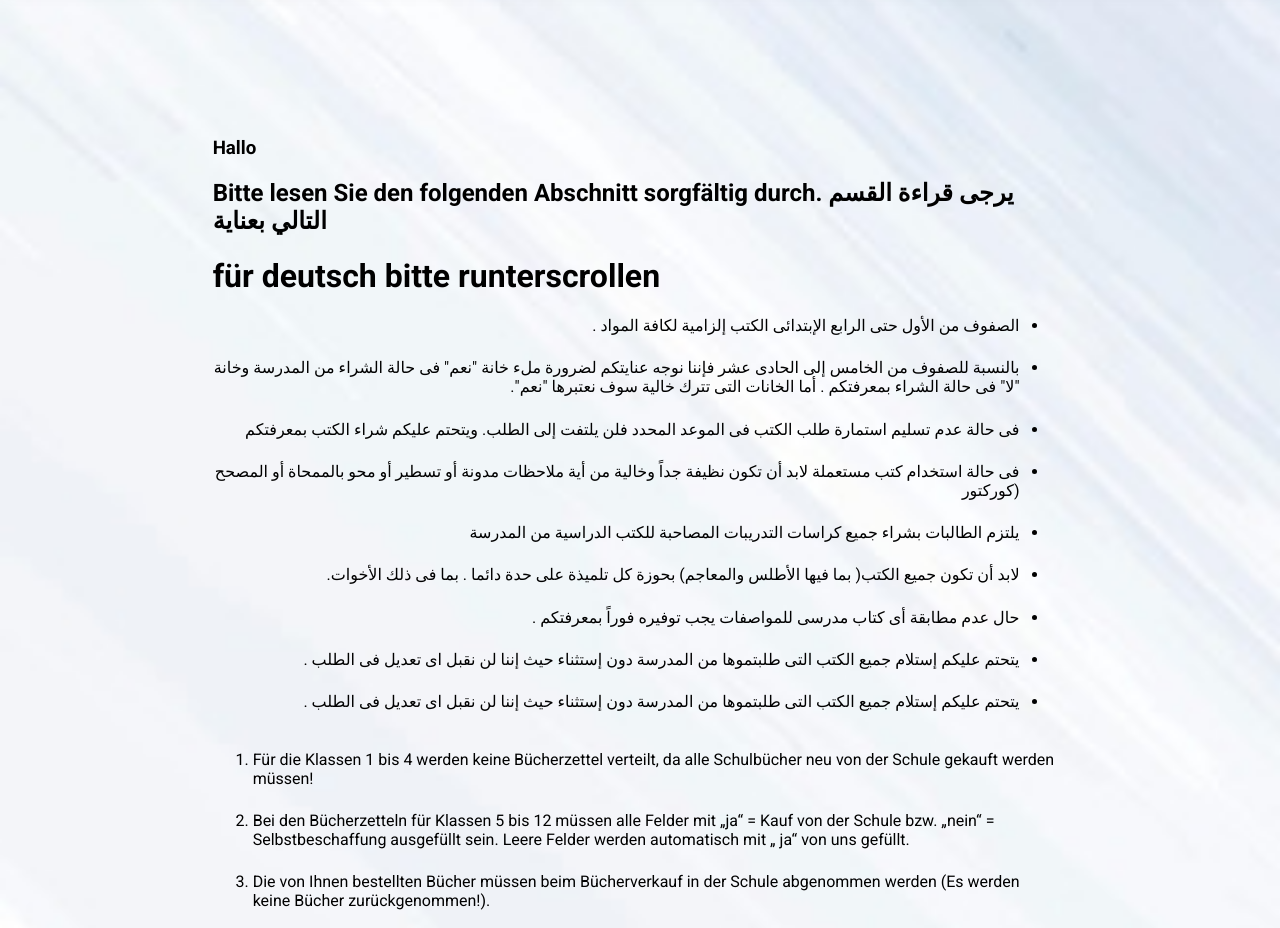
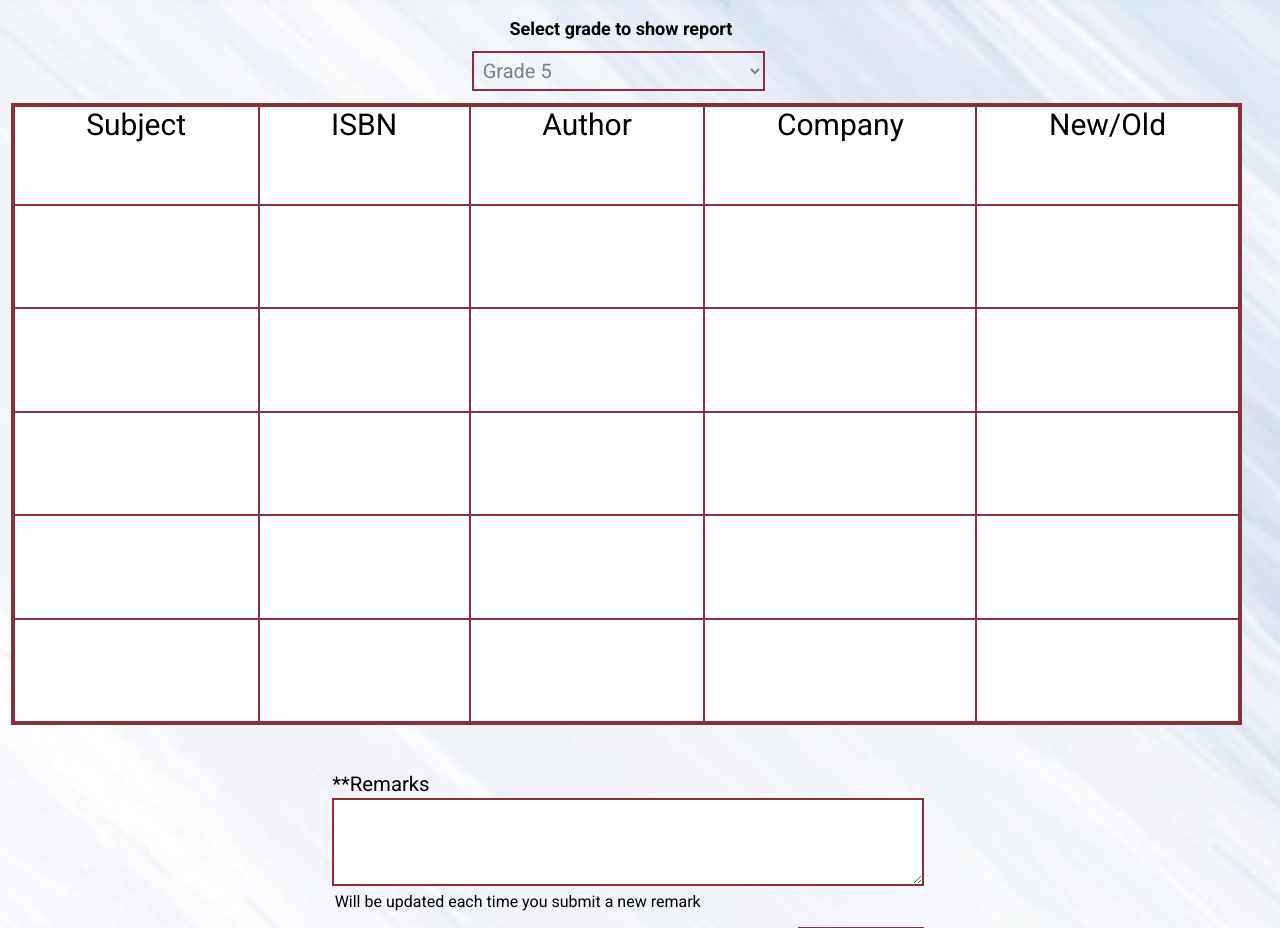
Before and after one commit to Andrew44Ashraf/schoolWebApp, a React (Create React App) app: page /Admin in a window 1280 px wide. Shown: the part 100-1028 px from the top of the page. Built offline with nearby package versions, Linux system fonts and the light colour scheme.

Commit message:
admin page analytics and info

```diff
--- a/src/Admin.js
+++ b/src/Admin.js
@@ -1,6 +1,8 @@
 import React from 'react';
 import './style.css';
 import Papa from 'papaparse';
+import SideBar from './Sidebar';
+
 
 
 
@@ -54,6 +56,30 @@ class Admin extends React.Component {
       console.log(this.state.csvfile);
       return (
     <div>
+
+     <div id="sidebar2">
+    <div class="toggle-btn" onclick="toggleSideBar()">
+        <span></span>
+        <span></span>
+        <span></span>
+    </div>
+    <ul>
+        <li>
+               <button className="tog-btn">Analytics</button>
+        </li>
+
+        <li>
+                <button className="tog-btn">Books Info</button>
+        </li>
+        <li>
+                <button className="tog-btn">Books</button>
+        </li>
+
+
+    </ul>
+
+
+</div>
        <div>
          <h3 className="p1"> Select grade to show report </h3>
                   <select className = "dropDown" onChange = {this._handleChange}>
--- /dev/null
+++ b/src/Analytics.js
@@ -0,0 +1,22 @@
+import React from 'react';
+import './style.css';
+
+class Analytics extends React.Component {
+    constructor(props){
+        super(props);
+    }
+
+render() {
+
+    return (
+  <div>
+ <p></p>
+
+          </div>
+
+
+    );
+  }
+}
+
+export default Analytics;
--- a/src/App.js
+++ b/src/App.js
@@ -10,7 +10,8 @@ import Admin from './Admin';
 import Books from './Books';
 import Argeement from './Agreement';
 import Agreement from './Agreement';
-
+import BooksInfo from './BooksInfo';
+import Analytics from'./Analytics'
 
 class App extends React.Component {
   render() {
@@ -28,7 +29,7 @@ class App extends React.Component {
 
 
         {/* <div className= 'Login-box'> */}
-        <Argeement/>
+        <BooksInfo/>
 
         </div>
        </div>
--- /dev/null
+++ b/src/BooksInfo.js
@@ -0,0 +1,76 @@
+import React from 'react';
+import './style.css';
+
+class BooksInfo extends React.Component {
+    constructor(props){
+        super(props);
+    }
+
+render() {
+
+    return (
+
+
+  <div className="info">
+       <h3 className="p2"> Select grade to show report </h3>
+                  <select className = "dropDown2" onChange = {this._handleChange}>
+                    <option value = "grade 5" >  Grade 5</option>
+                    <option value = "grade 6"  > Grade 6</option>
+                    <option value = "grade 7" > Grade 7</option>
+                    <option value = "grade 8" > Grade 8</option>
+                    <option value = "grade 9" > Grade 9</option>
+                    <option value = "grade 10" > Grade 10</option>
+                    <option value = "grade 11" > Grade 11</option>
+                    <option value = "grade 12" > Grade 12</option>
+                    <option value = "ALL" > All </option>
+
+                  </select>
+    <div class="grid-container">
+  <div class="grid-item1">Subject</div>
+  <div class="grid-item1">ISBN</div>
+  <div class="grid-item1">Author</div>
+  <div class="grid-item1">Company</div>
+  <div class="grid-item1">New/Old</div>
+  <div class="grid-item"></div>
+  <div class="grid-item"></div>
+  <div class="grid-item"></div>
+  <div class="grid-item"></div>
+  <div class="grid-item"></div>
+  <div class="grid-item"></div>
+  <div class="grid-item"></div>
+  <div class="grid-item"></div>
+  <div class="grid-item"></div>
+  <div class="grid-item"></div>
+  <div class="grid-item"></div>
+  <div class="grid-item"></div>
+  <div class="grid-item"></div>
+  <div class="grid-item"></div>
+  <div class="grid-item"></div>
+  <div class="grid-item"></div>
+  <div class="grid-item"></div>
+  <div class="grid-item"></div>
+  <div class="grid-item"></div>
+  <div class="grid-item"></div>
+  <div class="grid-item"></div>
+  <div class="grid-item"></div>
+  <div class="grid-item"></div>
+  <div class="grid-item"></div>
+  <div class="grid-item"></div>
+
+</div>
+
+
+<label className="Remarks-par">**Remarks</label>
+<textarea  id="Remarks" rows="4" cols="50">
+</textarea>
+<p className="Remark-par">Will be updated each time you submit a new remark</p>
+
+<button className="Remarks-btn">Submit</button>
+          </div>
+
+
+    );
+  }
+}
+
+export default BooksInfo;
--- a/src/style.css
+++ b/src/style.css
@@ -314,7 +314,61 @@ input[type=checkbox] {
 .p-center{
   margin-top: -7%;
 }
+#sidebar2{
+  position: absolute;
+  width:200px;
+  height: 120%;
+  background: #380105;
+  /* left:-200px; */
+  transition: all 500ms linear;
+  margin-left: -43%;
+  margin-block-start: -1.2%;
+  /* margin-inline-start: -15%; */
+  margin-inline-end: 0%;
+}
+#sidebar2.active{
+  left:0px;
+}
+#sidebar2 ul li{
+  color:white;
+  list-style: none;
+  padding:30px 30px;
+  border-bottom: 1px solid white;
+text-align: left;
+}
+ul{
+  direction:rtl;
+}
+li{
+ margin-right: -31px;
+    margin-bottom: 3%;
+}
+#sidebar2 .toggle-btn{
+  position: absolute;
+  left:230px;
+  top:20px;
 
+}
+#sidebar2 .toggle-btn span{
+display:block;
+width:30px;
+height:  5px;
+background:#380105;
+margin:5px 0px;
+}
+.tog-btn{
+  width: 73%;
+  background:white;
+  border:  solid #8a2f3b;
+  color: black;
+  padding: 5px;
+  font-size: 16px;
+  cursor: pointer;
+
+}
+.tog-btn:hover{
+  box-shadow:0 8px 16px 0 rgba(129, 89, 89, 0.6) ;
+}
 /* Agreement Page */
 
 .agree-body{
@@ -368,7 +422,7 @@ input[type=checkbox]{
   /* left:-200px; */
   transition: all 500ms linear;
   margin-left: -29%;
-  margin-block-start: -1.5%;
+  margin-block-start: -1.2%;
   /* margin-inline-start: -15%; */
   margin-inline-end: 0%;
 }
@@ -454,3 +508,82 @@ margin:5px 0px;
     margin-block-end: 139%;
     height: 27%;
 }
+/* BooksInfo page */
+.grid-container {
+  display: grid;
+  grid-template-columns: auto auto auto auto auto;
+  background-color: #8a2f3b;
+  padding: 3px;
+  width: 1231px;
+  height: 622px;
+  margin-bottom: 20%;
+}
+.grid-item {
+  background-color: white;
+  border: 1px solid #8a2f3b;
+  padding: 20px;
+  font-size: 30px;
+  text-align: center;
+}
+.dropDown2{
+  width: 126%;
+  background:none;
+  border: 2px solid #8a2f3b;
+  color:grey;
+  padding: 5px;
+  font-size: 20px;
+  cursor: pointer;
+  margin: 12px 461px
+}
+.p2{
+  margin-inline-start: 214%;
+    margin-bottom: 0%;
+    margin-right: 10%;
+    width: 96%;
+}
+.grid-item1{
+  background-color: white;
+  border: 1px solid #8a2f3b;
+  padding: 0px !important;
+  font-size: 30px;
+  text-align: center;
+}
+#Remarks{
+  width:254%;
+  padding: 12px 20px;
+  margin: 2px 321px;
+  box-sizing: border-box;
+  border: 2px solid #8a2f3b ;
+}
+.Remarks-par{
+
+    margin-inline-start: 26%;
+
+    margin-block-start: 44%;
+    padding-top: 248px;
+    margin-right: 195%;
+    margin-left: 138%;
+    font-size: 127%;
+}
+.info{
+  margin-inline-end: 57%;
+    margin-inline-start: -75%;
+    width: 30%;
+}
+
+    .Remarks-btn{
+      width: 54%;
+      background: none;
+      border:  solid #8a2f3b;
+      color: black;
+      padding: 5px;
+      font-size: 16px;
+      cursor: pointer;
+      margin-left: 338%;
+
+    }
+    .Remark-par{
+      margin-left: 139%;
+    width: 169%;
+    margin-top: 0%;
+}
```
